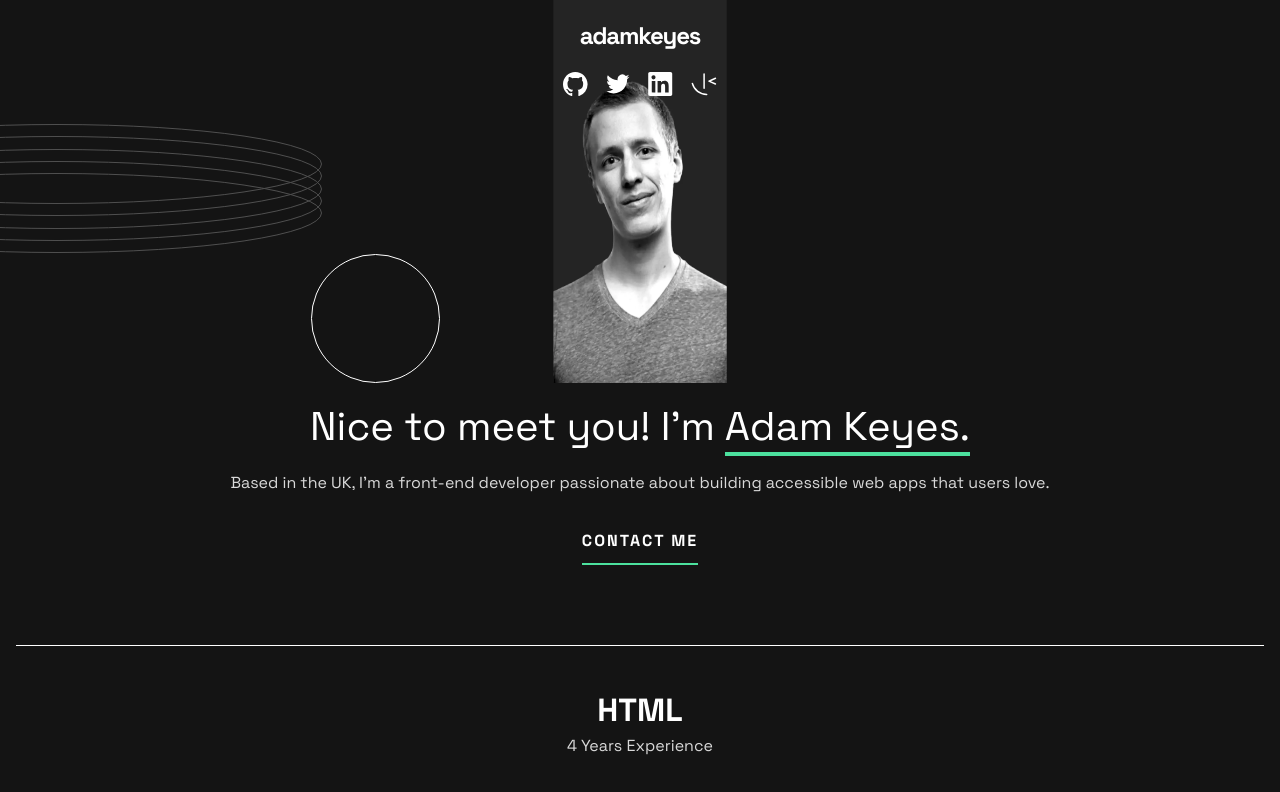
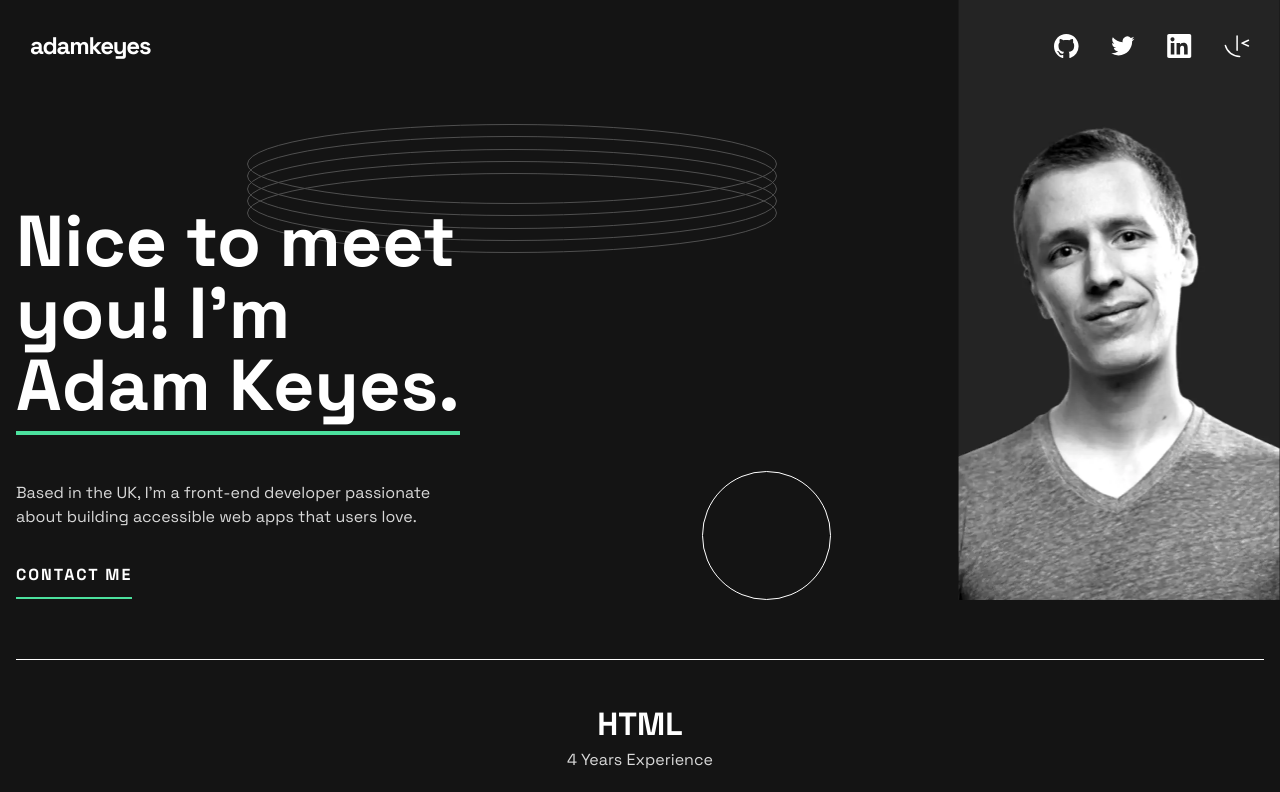
Before and after one commit to Jschles1/john-schlesinger-portfolio, a Next.js app: page / in a window 1280 px wide. Shown: the top 792 px of the page. Built offline with nearby package versions, Linux system fonts and the light colour scheme.

Commit message:
Tablet top section completed

```diff
--- a/src/app/page.tsx
+++ b/src/app/page.tsx
@@ -96,14 +96,14 @@ function ProjectItem({
   return (
     <div className="flex flex-col">
       <div className="relative mb-[1.25rem]">
-        <picture>
+        {/* <picture>
           <source media="(min-width:1280px)" srcSet={imageDesktop.src} />
           <Image
             src={image}
             alt={`${name} screenshot`}
             className="w-full h-auto"
           />
-        </picture>
+        </picture> */}
       </div>
       <p className="text-white text-[1.5rem] font-bold">{name}</p>
       <div className="mt-[0.438rem] mb-[1.25rem] flex items-center gap-[1.125rem]">
@@ -142,38 +142,38 @@ export default function Home() {
 
   return (
     <div className="flex flex-col min-h-screen relative w-full mx-auto max-w-[1440px]">
-      <header className="text-center text-white w-[154px] mx-auto pt-[1.25rem]">
-        <p className="font-bold text-2xl tracking-tighter mb-[1.25rem]">
+      <header className="text-center text-white w-[154px] mx-auto pt-[1.25rem] md:text-left md:flex md:items-center md:justify-between md:w-full md:px-[1.875rem] md:pt-[1.875rem]">
+        <p className="font-bold text-2xl tracking-tighter mb-[1.25rem] md:mb-0">
           adamkeyes
         </p>
-        <div className="flex items-center justify-between">
+        <div className="flex items-center justify-between md:gap-8">
           {HEADER_LINKS.map(({ href, icon, alt }) => (
             <HeaderLink key={alt} href={href} icon={icon} alt={alt} />
           ))}
         </div>
-        <picture className="absolute -z-10 top-0 left-0 right-0 mx-0">
+        <picture className="absolute -z-10 top-0 left-0 right-0 mx-0 md:left-auto">
           <source media="(min-width:768px)" srcSet={ImageProfileTablet.src} />
           <source media="(min-width:1280px)" srcSet={ImageProfileDesktop.src} />
           <Image
             src={ImageProfileMobile}
             alt="Adam Keyes photo"
-            className="h-[383px] w-[174px] mx-auto"
+            className="h-[383px] w-[174px] md:h-[600px] md:w-[322px] mx-auto"
           />
         </picture>
         <Image
           src={PatternRings}
-          className="absolute -z-20 top-[7.75rem] left-[-13rem] h-[129px]"
+          className="absolute -z-20 top-[7.75rem] left-[-13rem] h-[129px] md:left-auto md:right-[31.438rem]"
           alt="Pattern of Rings"
         />
         <Image
           src={PatternCircle}
-          className="absolute -z-20 top-[15.875rem] left-[19.438rem]"
+          className="absolute -z-20 top-[15.875rem] left-[19.438rem] md:left-[43.875rem] md:top-[29.438rem] md:-z-10"
           alt="White Circle"
         />
       </header>
-      <main className="mt-[19.438rem] px-4">
-        <section className="text-center text-white pb-20">
-          <h1 className="text-bold text-[2.5rem] text-white leading-[100%] mb-6">
+      <main className="mt-[19.438rem] px-4 md:mt-[8.925rem]">
+        <section className="text-center text-white pb-20 md:max-w-[450px] md:text-left md:pb-[3.75rem]">
+          <h1 className="font-bold text-[2.5rem] text-white leading-[100%] mb-6 md:text-7xl md:mb-[3.75rem]">
             Nice to meet you! I&apos;m{" "}
             <span className="border-b-4 border-green">Adam Keyes.</span>
           </h1>
@@ -194,12 +194,12 @@ export default function Home() {
           ))}
         </section>
 
-        <Image
+        {/* <Image
           src={PatternRings}
           // Needed to overide top from figma by adding 1 rem
           className="absolute -z-20 top-[81.438rem] left-[11.813rem] h-[129px]"
           alt="Pattern of Rings"
-        />
+        /> */}
 
         <hr className="text-white" />
 
@@ -300,11 +300,11 @@ export default function Home() {
           </div>
         </div>
 
-        <Image
+        {/* <Image
           src={PatternRings}
           className="absolute bottom-[17.313rem] left-[-13rem] h-[129px]"
           alt="Pattern of Rings"
-        />
+        /> */}
       </footer>
     </div>
   );
```
